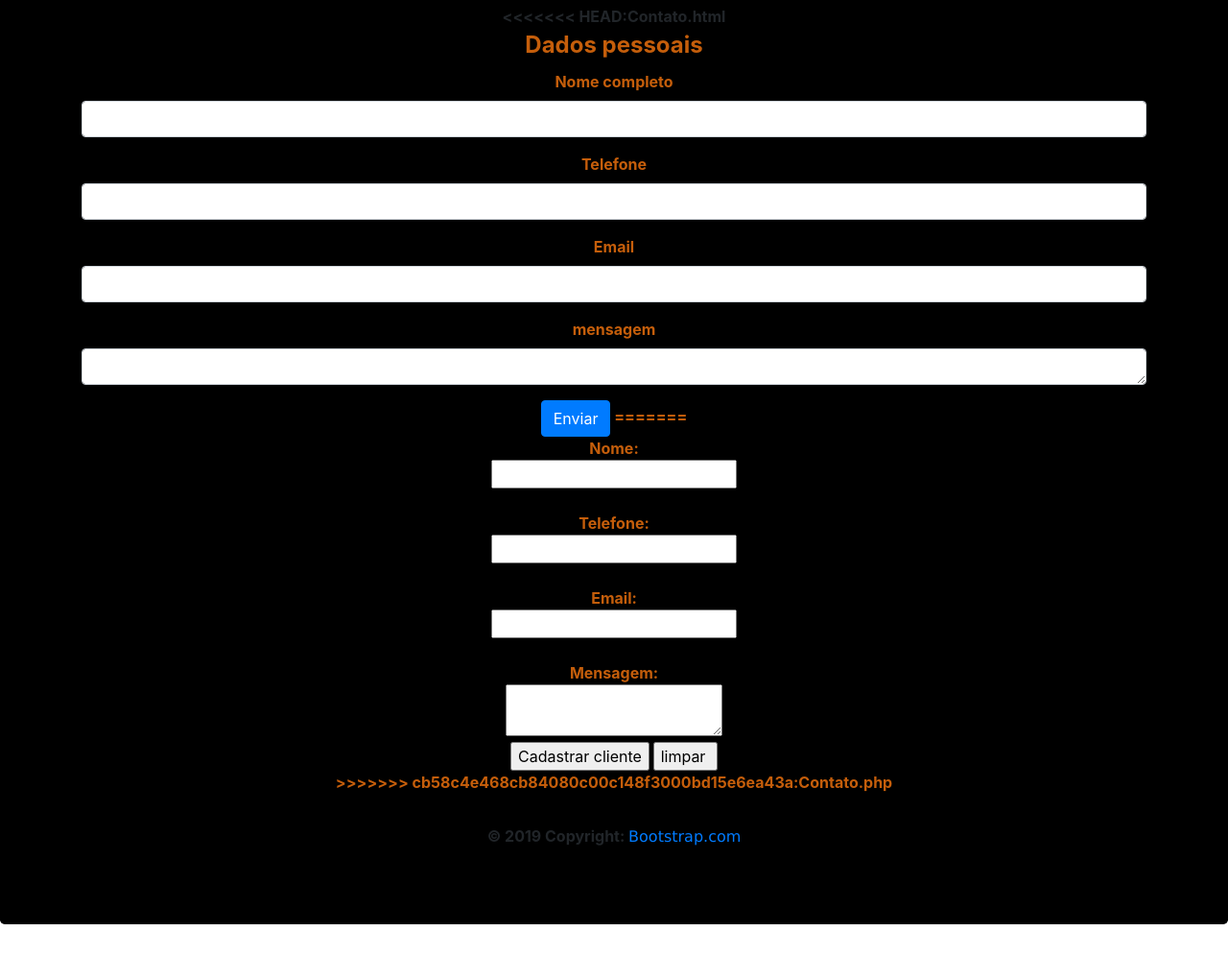
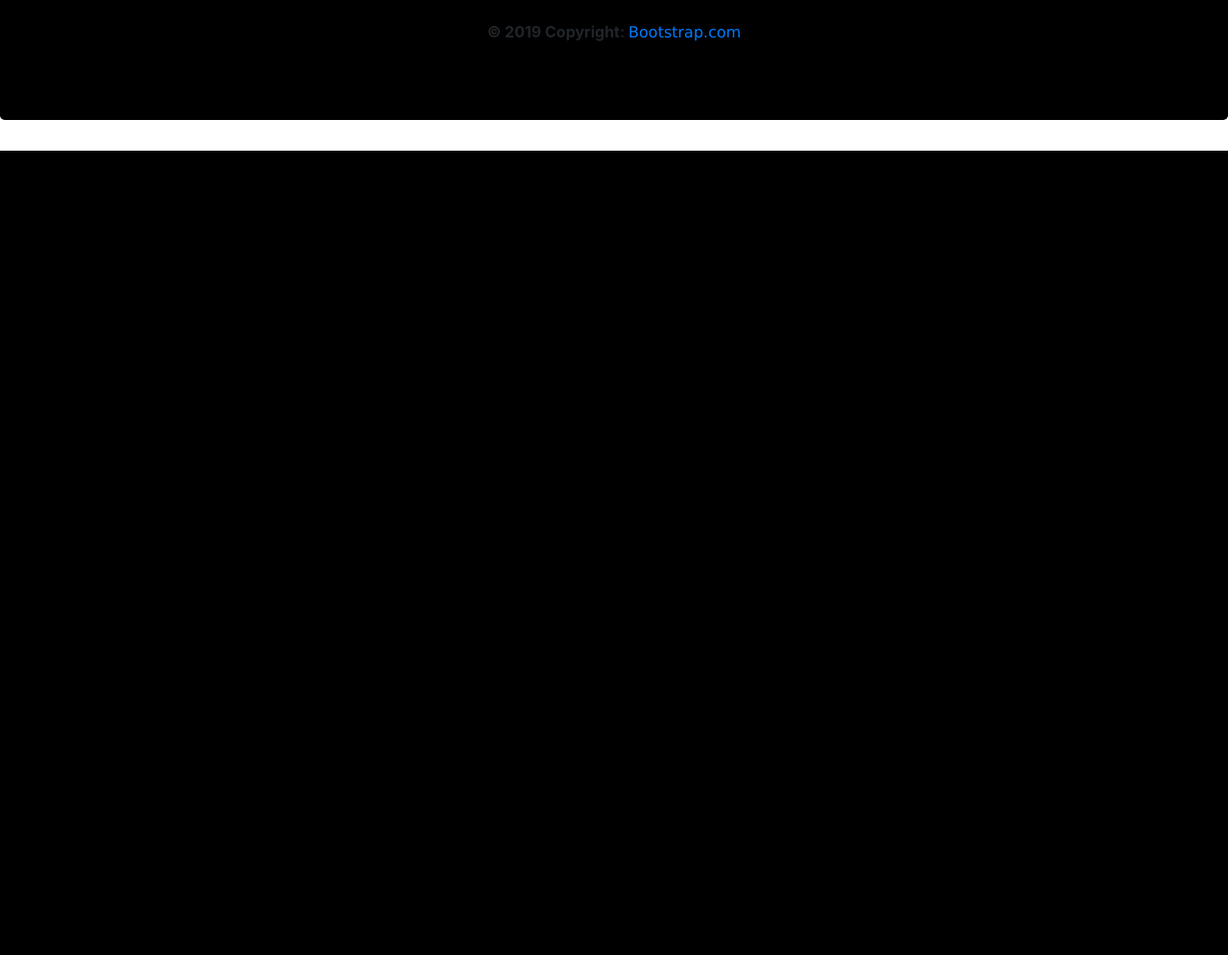
Before and after one commit to viniciussousa18/Projeto-integrador, a PHP site: page /Contato.php in a window 1280 px wide. Shown: the part 1153-2148 px from the top of the page at 96% size. After the commit the page ends 1310 px from the top, so only its background shows below. Run offline with PHP 8.4, Linux system fonts and the light colour scheme; some libraries are stand-ins or nearby versions.

Commit message:
alterei o erro

```diff
--- a/Contato.php
+++ b/Contato.php
@@ -70,29 +70,6 @@
             <iframe src="https://www.google.com/maps/embed?pb=!1m14!1m8!1m3!1d14706.71909247309!2d-43.5330479!3d-22.8513341!3m2!1i1024!2i768!4f13.1!3m3!1m2!1s0x0%3A0xc96f992239ce036b!2sAcademia%20Wellness!5e0!3m2!1spt-BR!2sbr!4v1575911864010!5m2!1spt-BR!2sbr" width="600" height="450" frameborder="0" style="border:0;" allowfullscreen=""></iframe>
                 </div>
                     <div class="col-sm">
-<<<<<<< HEAD:Contato.html
-    <fieldset>
-        <form action="gravarartigo.php" method="post" enctype="multipart/form-data">
-        <legend color="RED">Dados pessoais</legend>
-           <div class="form-group">
-            <label for="nome">Nome completo</label>
-            <input type="text" class="form-control" id="nome" name="nome">
-    </div>
-        <div class="form-group">
-                <label for="tel">Telefone</label>
-                <input type="text" class="form-control" id="tel" name="tel">
-    </div>
-        <div class="form-group">
-            <label for="email">Email</label>
-            <input type="email" class="form-control" id="email" name="email">
-            </div>
-        <div class="form-group">
-            <label for="mensagem">mensagem</label>
-        <textarea class="form-control" id="exampleFormControlTextarea1" rows="1"></textarea>
-</div>
-<div class="form-group">
-            <button type="submit" class="btn btn-primary">Enviar</button>
-=======
                     <fieldset>
             Nome:
             <br>
@@ -114,7 +91,6 @@
             <input type= "reset" value ="limpar ">
             </fieldset>
             </form>
->>>>>>> cb58c4e468cb84080c00c148f3000bd15e6ea43a:Contato.php
         </div>
 
 </div>
```
